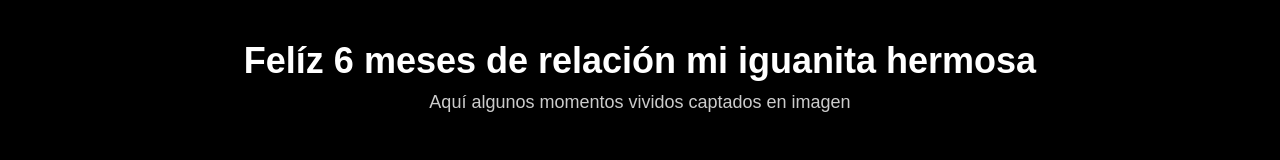
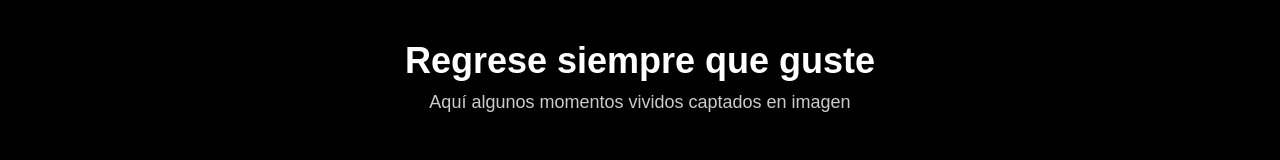
Before and after one commit to albumdigital/iguanitos, a plain HTML site: page index.html in a window 1280 px wide. Shown: the top 160 px of the page. Drawn offline with Linux system fonts and the light colour scheme; grey boxes are pictures that could not be loaded.

Commit message:
Update index.html

```diff
--- a/index.html
+++ b/index.html
@@ -81,7 +81,7 @@ opacity:1;
 <body>
 
 <header class="encabezado">
-<h1>Felíz 6 meses de relación mi iguanita hermosa</h1>
+<h1>Regrese siempre que guste</h1>
 <p>Aquí algunos momentos vividos captados en imagen</p>
 </header>
 
```
